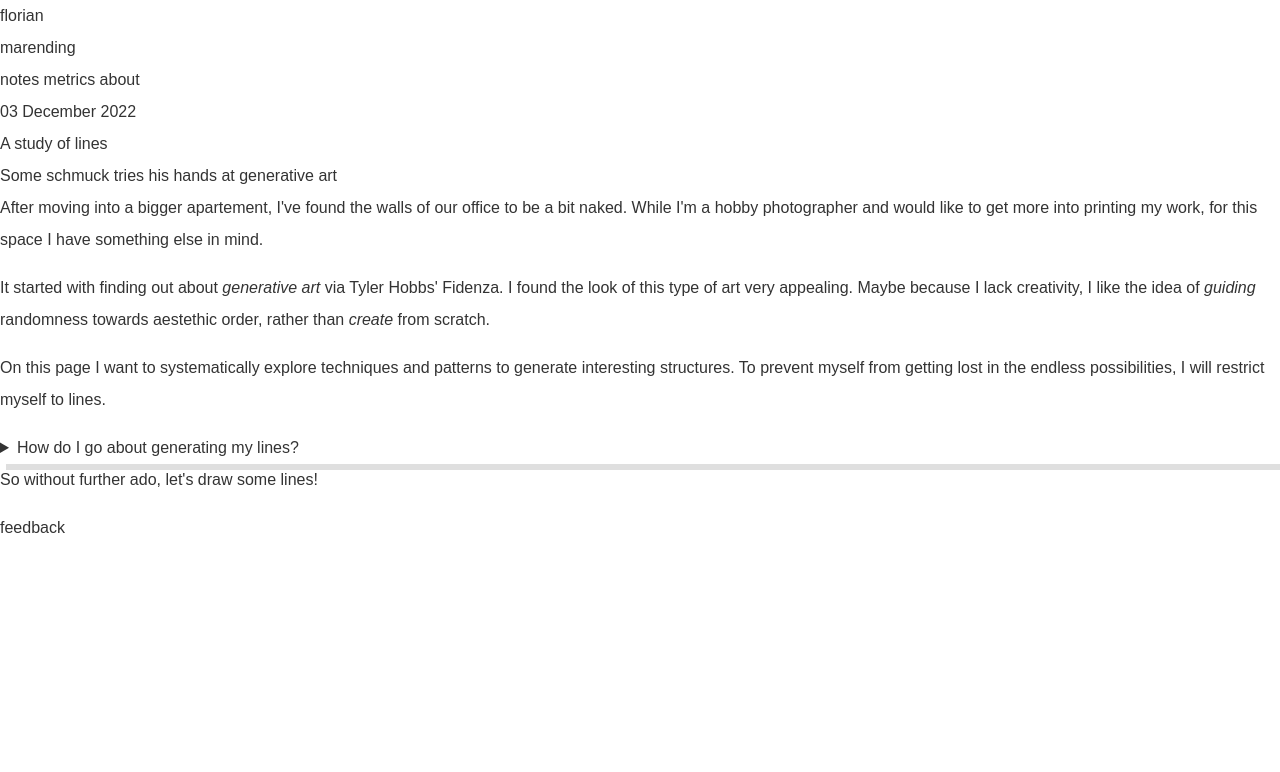
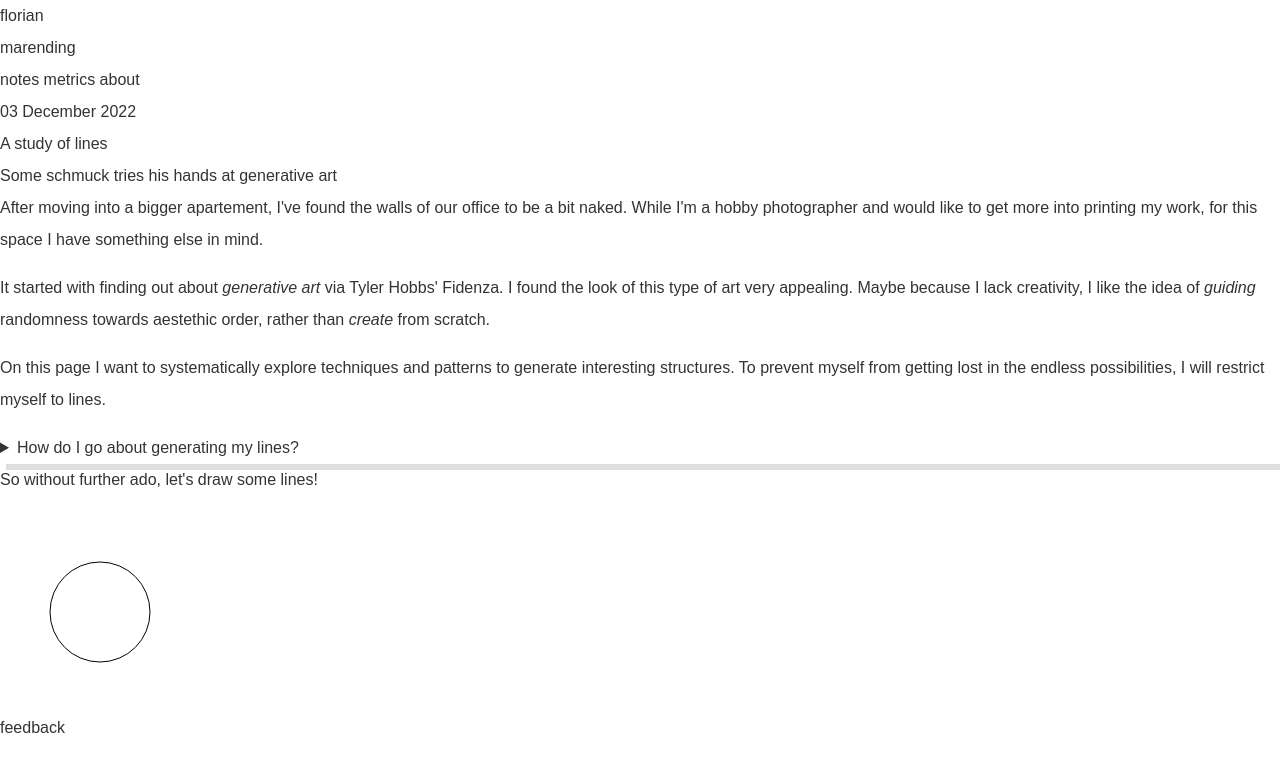
Before and after one commit to beingflo/marending.dev, a SvelteKit app: page /notes/lines in a window 1280 px wide. Shown: the top 772 px of the page. Built offline with nearby package versions, Linux system fonts and the light colour scheme; a web font is replaced by a local one.

Commit message:
Implement first svg in /lines

```diff
--- /dev/null
+++ b/src/lib/components/lines/Circle.svelte
@@ -0,0 +1,9 @@
+<script>
+	import Figure from '$lib/components/lines/Figure.svelte';
+</script>
+
+<Figure>
+	<svg width="200" height="200" viewBox="0 0 200 200" xmlns="http://www.w3.org/2000/svg">
+		<circle cx="100" cy="100" r="50" fill-opacity="0" stroke="black" />
+	</svg>
+</Figure>
--- /dev/null
+++ b/src/lib/components/lines/Figure.svelte
@@ -0,0 +1,3 @@
+<div class="w-fit mx-auto">
+	<slot />
+</div>
--- a/src/routes/notes/lines/+page.svelte
+++ b/src/routes/notes/lines/+page.svelte
@@ -5,6 +5,7 @@
 	import A from '$lib/components/A.svelte';
 	import Details from '$lib/components/Details.svelte';
 	import C from '$lib/components/C.svelte';
+	import Circle from '$lib/components/lines/Circle.svelte';
 </script>
 
 <Note>
@@ -46,4 +47,5 @@
 		<A href="https://svgjs.dev/docs/3.0/">SVG.js</A>.
 	</Details>
 	<P>So without further ado, let's draw some lines!</P>
+	<Circle />
 </Note>
```
